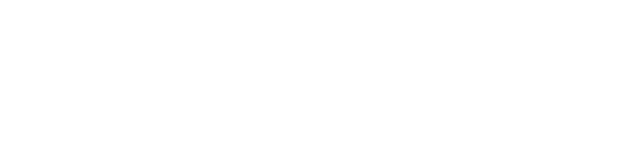
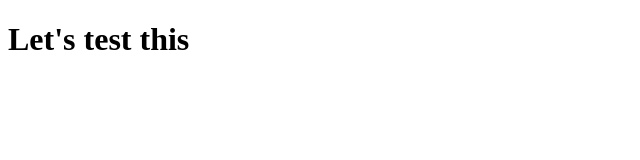
Before and after one commit to YanVkhv/myWebsite, a plain HTML site: page index.html in a window 1280 px wide. Shown: the whole page, without its empty margins (0-640 px from the left). Drawn offline with Linux system fonts and the light colour scheme.

Commit message:
commit 2

```diff
--- a/index.html
+++ b/index.html
@@ -7,6 +7,7 @@
 	<script src="script.js"></script>
 </head>
 <body>
+	<h1>Let's test this</h1>
 
 </body>
 </html>
```
